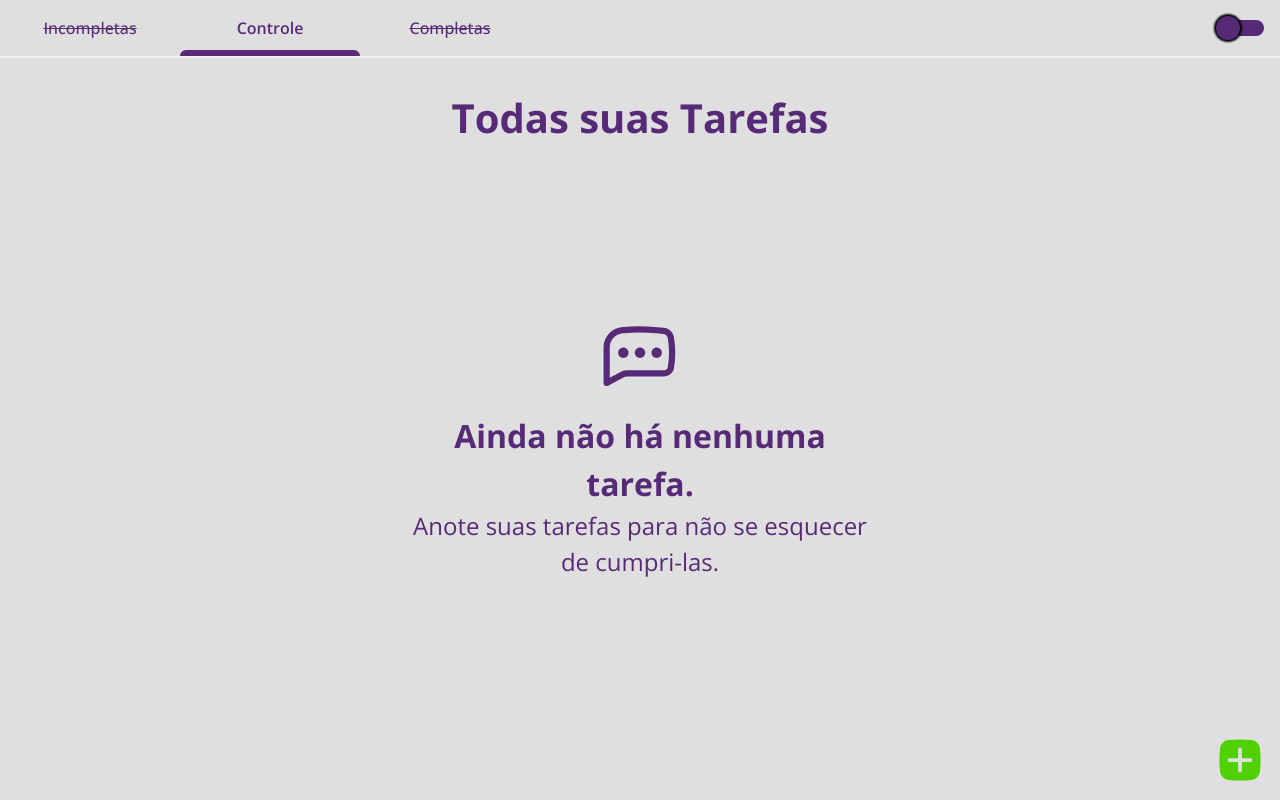
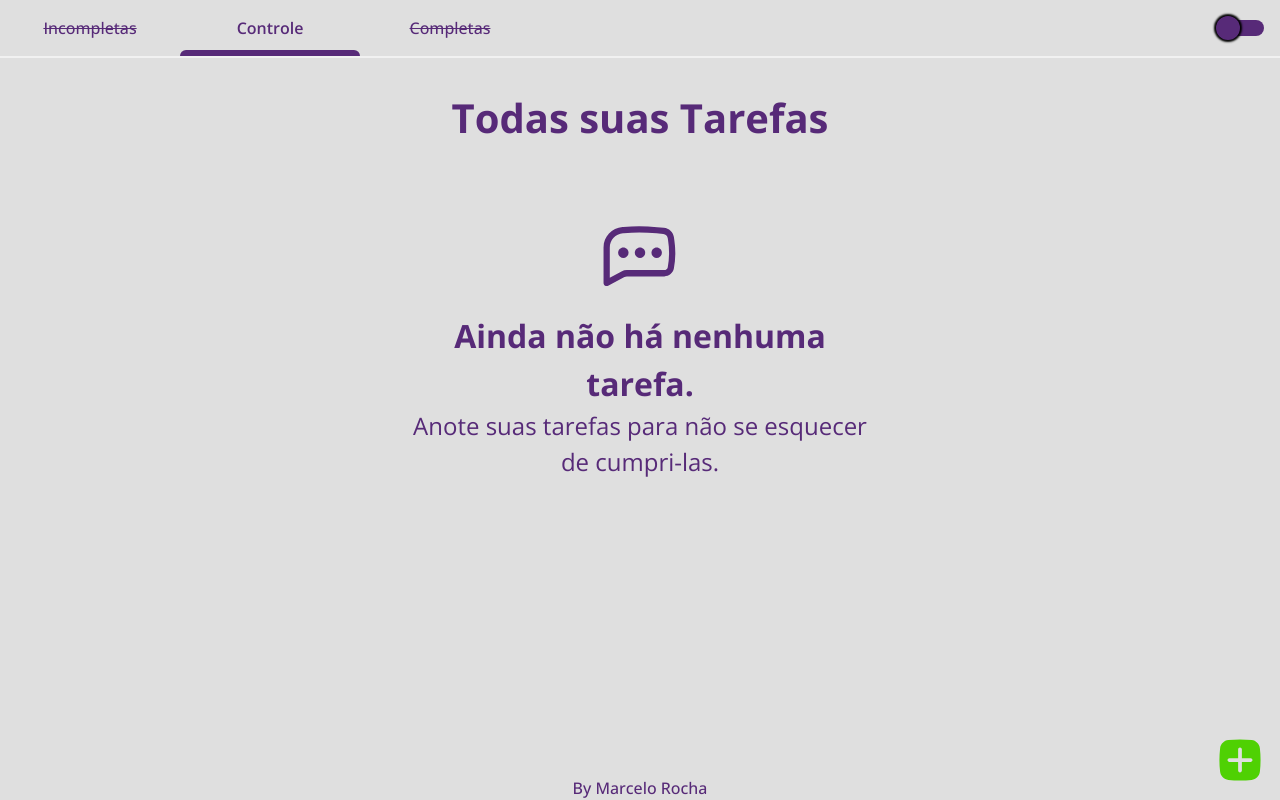
Before and after one commit to CeloRocha/Teste-SelfSolutions, a React (Create React App) app: page / in a window 1280 px wide. Built offline with nearby package versions, Linux system fonts and the light colour scheme.

Commit message:
fix: 🐛 Footer added to fix dark background bug

```diff
--- a/src/App.jsx
+++ b/src/App.jsx
@@ -49,10 +49,10 @@ function App() {
                     onClick={() => setDarkMode((p) => !p)}
                 ></button>
             </nav>
-            {/* <button onClick={() => setDarkMode((p) => !p)}>Toggle mode</button> */}
             {tab == 'incomplete' && <IncompleteTasks />}
             {tab === 'complete' && <CompletedTasks />}
             {tab === 'control' && <ControlTasks />}
+            <footer>By Marcelo Rocha</footer>
         </div>
     );
 }
--- a/src/App.scss
+++ b/src/App.scss
@@ -162,3 +162,10 @@
         font-size: 2.4rem;
     }
 }
+
+footer{
+    padding-top: 3rem;
+    font-size: 1.6rem;
+    font-weight: 500;
+    margin-top: auto;
+}
--- a/src/components/Tasks/styles.scss
+++ b/src/components/Tasks/styles.scss
@@ -4,5 +4,4 @@
     flex-direction: column;
     align-items: center;
     gap: 1.6rem;
-    padding-bottom: 10rem;
 }
```
